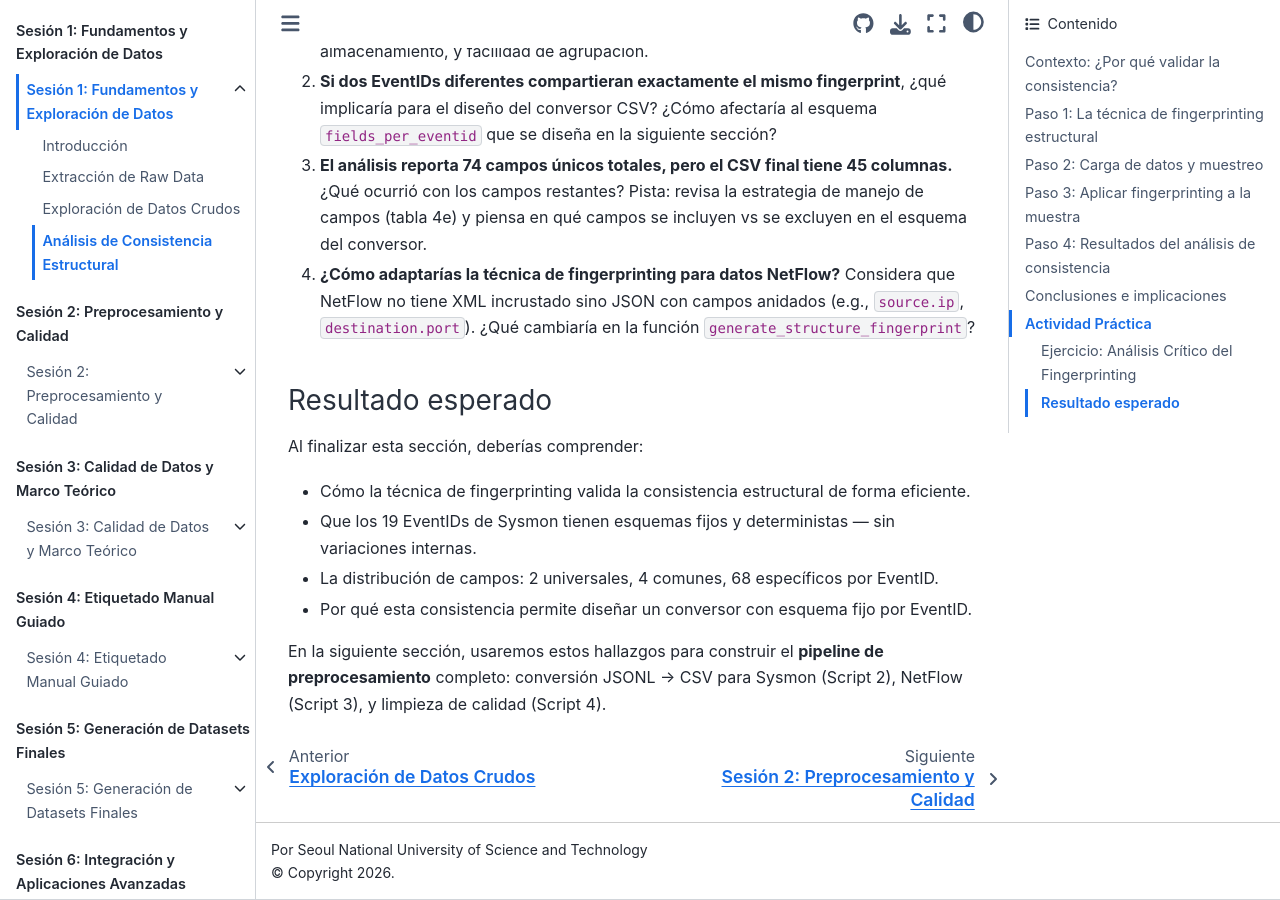
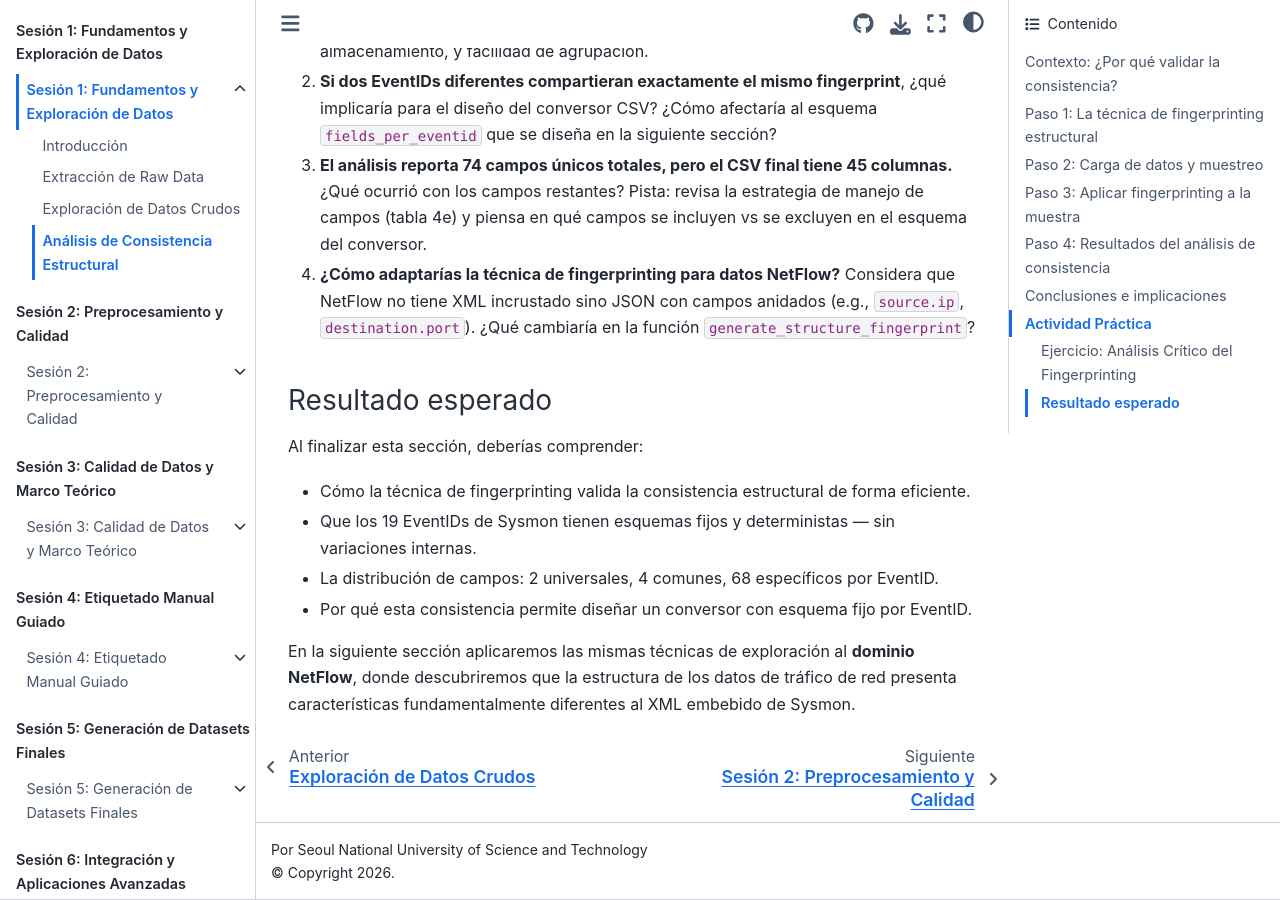
Before and after one commit to ollerenac/curso2026, a Jupyter Book: the page built from sesion-1/4-consistencia-sysmon.md, in a window 1280 px wide and 900 px high, scrolled down 10281 px. Built offline with Jupyter Book 1.0.4 settings and Sphinx 7.4.7 and the Sphinx Book theme 1.1.4, drawn with Linux system fonts in a browser that asks for light colours; pages that are not in the unit, such as notebooks, are missing from menus.

Commit message:
Update cross-references for new session numbering
Fix Sesión 2 → Sesión 3 in preprocesamiento and calidad-csv.
Update transition in 4-consistencia-sysmon to point to NetFlow exploration.

Co-Authored-By: Claude Opus 4.6 <noreply@anthropic.com>

```diff
--- a/sesion-1/4-consistencia-sysmon.md
+++ b/sesion-1/4-consistencia-sysmon.md
@@ -341,4 +341,4 @@ Al finalizar esta sección, deberías comprender:
 - La distribución de campos: 2 universales, 4 comunes, 68 específicos por EventID.
 - Por qué esta consistencia permite diseñar un conversor con esquema fijo por EventID.
 
-En la siguiente sección, usaremos estos hallazgos para construir el **pipeline de preprocesamiento** completo: conversión JSONL → CSV para Sysmon (Script 2), NetFlow (Script 3), y limpieza de calidad (Script 4).
+En la siguiente sección aplicaremos las mismas técnicas de exploración al **dominio NetFlow**, donde descubriremos que la estructura de los datos de tráfico de red presenta características fundamentalmente diferentes al XML embebido de Sysmon.
```
Also changed, not shown: sesion-2/1-preprocesamiento.md (+1 -1 lines), sesion-2/2-analisis-calidad-csv.md (+2 -2 lines).
